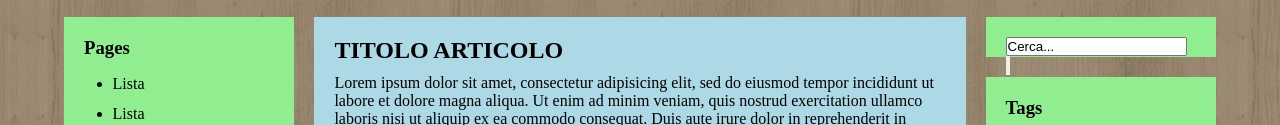
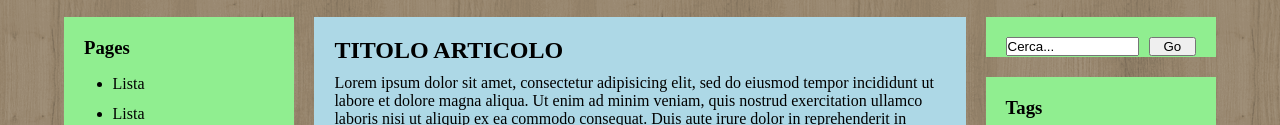
Before and after one commit to frapgn/htmlcss-struttura-wp, a plain HTML site: page index.html in a window 1280 px wide. Shown: the part 323-448 px from the top of the page. Drawn offline with Linux system fonts and the light colour scheme.

```diff
--- a/css/style.css
+++ b/css/style.css
@@ -133,11 +133,13 @@ main h2 {
 
 .sidebar-right input[type="search"] {
     float: left;
-    margin-right: 20px;
+    margin-right: 10px;
+    width: 70%;
 }
 
 .sidebar-right input[type="submit"] {
     float: left;
+    width: calc(30% - 10px);
 }
 
 /********** FOOTER **********/
@@ -151,6 +153,6 @@ footer {
 footer div {
     width: 25%;
     padding: 20px;
-    background-color: red;
+    /* background-color: red; */
     float: left;
 }
--- a/index.html
+++ b/index.html
@@ -75,9 +75,11 @@
                 </div>
             </main>
             <aside class="sidebar-right">
-                <div class="search-container">
-                    <input type="search" name="" value="Cerca...">
-                    <input type="submit" name="" value="">
+                <div>
+                    <form class="" action="index.html" method="post">
+                        <input type="search" name="" value="Cerca...">
+                        <input type="submit" name="" value="Go">
+                    </form>
                 </div>
                 <div class="tags">
                     <h3>Tags</h3>
```
